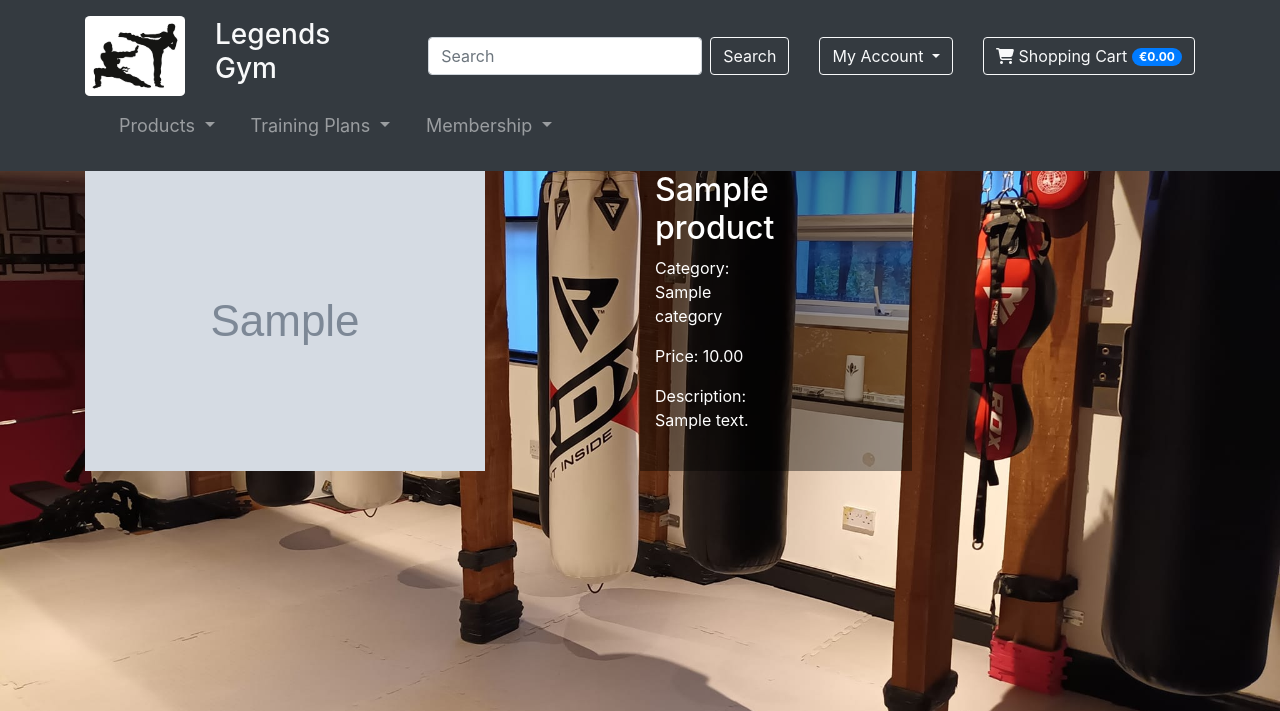
After one commit to DerekMor/legends_gym, a Django app: page /products/product/1/ in a window 1280 px wide. The commit adds this page. Shown: the top 711 px of the page. Run offline with Django 3.2, Linux system fonts and the light colour scheme; tables that the repository leaves empty hold one stand-in row (values such as "Sample post"); grey boxes marked "Sample" are stand-in pictures; some libraries are stand-ins or nearby versions.

Commit message:
Add single product page and style to suit

```diff
--- /dev/null
+++ b/products/templates/products/single_product.html
@@ -0,0 +1,22 @@
+{% extends "base.html" %}
+{% load static %}
+
+
+
+{% block content %}
+<div class="container">
+    <div class="row">
+        <div class="col-md-6">
+            <img src="{{ product.image.url }}" class="img-fluid" alt="{{ product.name }}">
+        </div>
+        <div class="container-with-bg-image overlay">
+            <div class="col-md-6">
+                <h2>{{ product.name }}</h2>
+                <p>Category: {{ product.category }}</p>
+                <p>Price: {{ product.price }}</p>
+                <p>Description: {{ product.description }}</p>
+            </div>
+        </div>
+    </div>
+</div>
+{% endblock %}
--- a/products/urls.py
+++ b/products/urls.py
@@ -4,5 +4,6 @@ from . import views
 
 urlpatterns = [
     path('', views.all_products, name="products"),
+    path('product/<int:pk>/', views.single_product, name='single_product'),
 
 ]
--- a/products/views.py
+++ b/products/views.py
@@ -1,4 +1,4 @@
-from django.shortcuts import render
+from django.shortcuts import render, get_object_or_404
 from .models import Product
 
 
@@ -11,3 +11,14 @@ def all_products(request):
     }
 
     return render(request, 'products/products.html', context)
+
+
+def single_product(request, pk):
+
+    product = get_object_or_404(Product, pk=pk)
+
+    context = {
+        'product': product,
+    }
+
+    return render(request, 'products/single_product.html', context)
--- a/static/css/base.css
+++ b/static/css/base.css
@@ -46,3 +46,19 @@ body {
     background-attachment: fixed;
     top: 50px;
 }
+
+.overlay {
+    position: relative;
+    color: white;
+}
+
+.overlay:before {
+    content: "";
+    position: absolute;
+    top: 0;
+    left: 0;
+    width: 100%;
+    height: 100%;
+    background-color: rgba(0, 0, 0, 0.4);
+    z-index: -1;
+}
```
Also changed, not shown: products/templates/products/products.html (+5 -6 lines).
